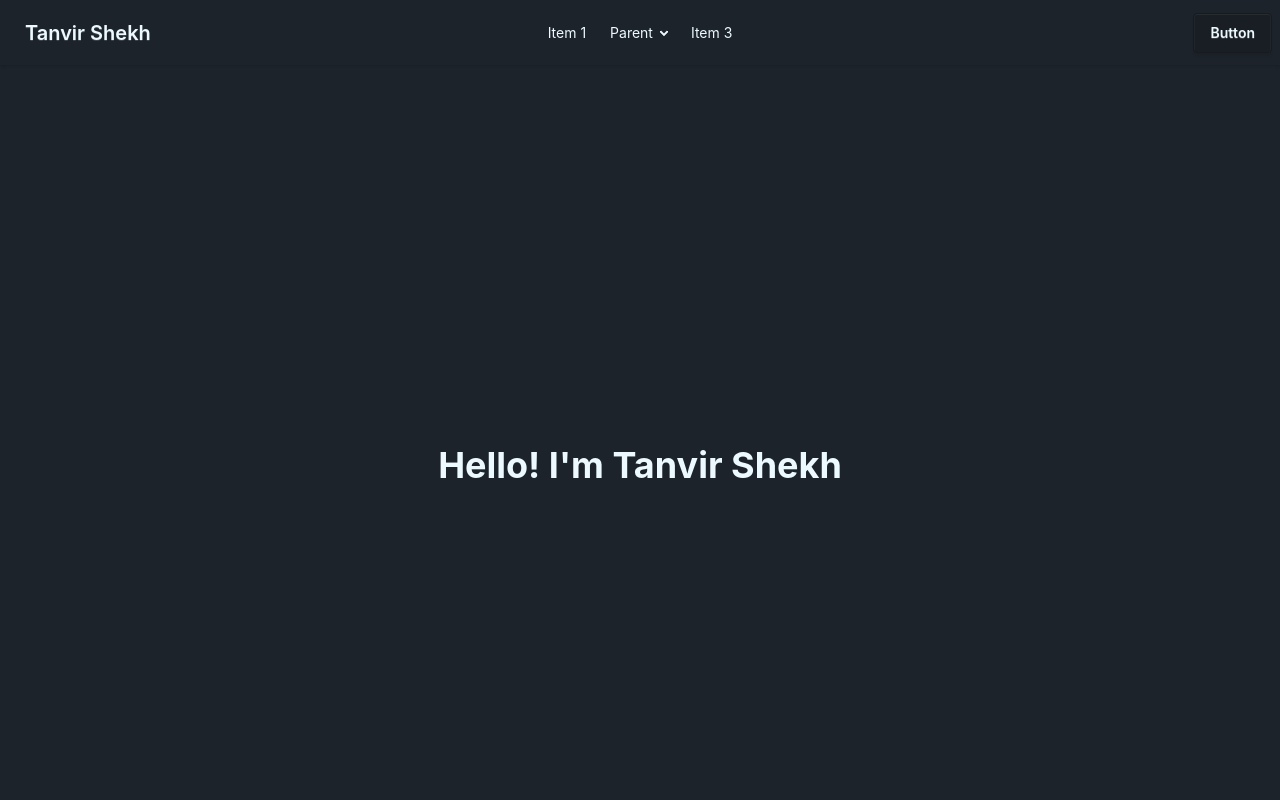
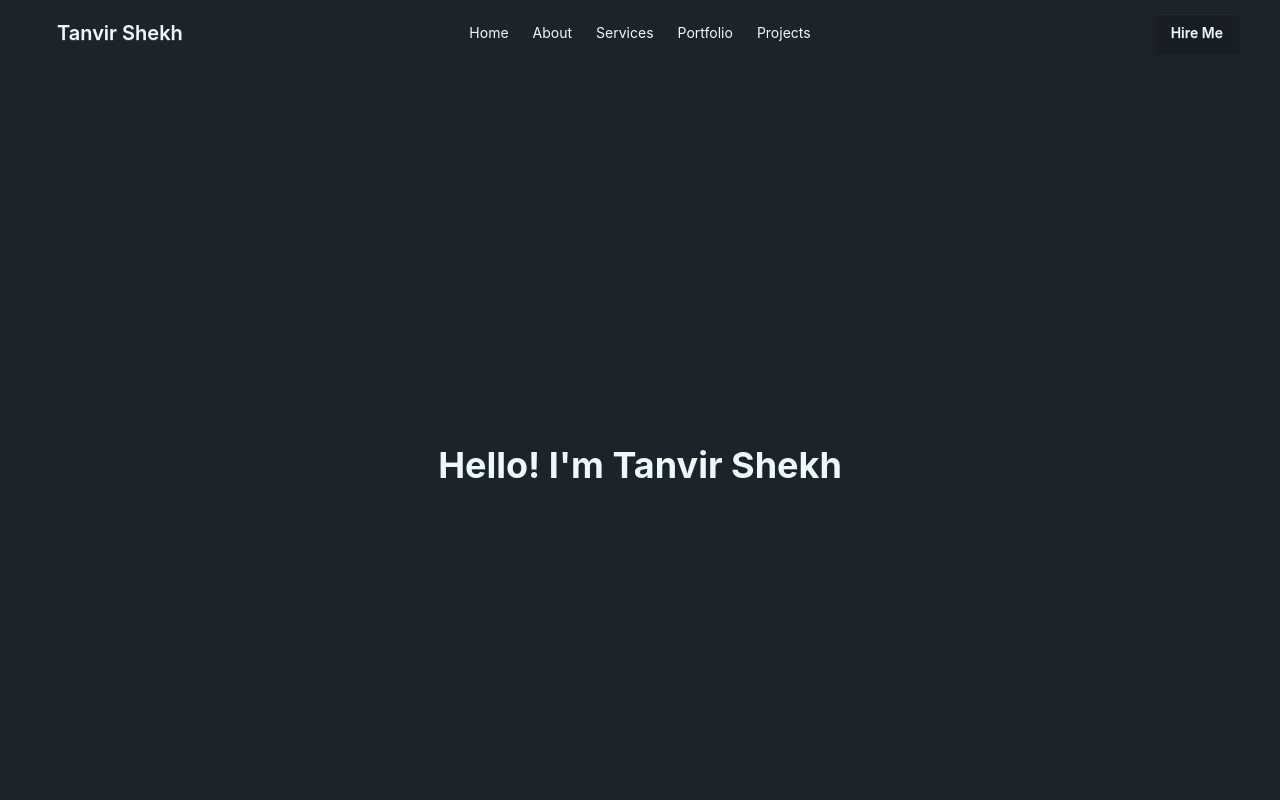
Before and after one commit to tanvirshekh-dev/tanvirshekh-protfolio.dev, a React (Vite) app: page / in a window 1280 px wide. Shown: the top 800 px of the page. Built offline with nearby package versions, Linux system fonts and the light colour scheme.

Commit message:
make header section with responsive

```diff
--- a/src/Components/Navbar/Navbar.jsx
+++ b/src/Components/Navbar/Navbar.jsx
@@ -1,8 +1,29 @@
 import React from "react";
+import { NavLink } from "react-router";
 
 const Navbar = () => {
+
+  const links = (
+    <>
+      <li>
+        <NavLink to={'/'}>Home</NavLink>
+      </li>
+      <li>
+        <NavLink to={'/about'}>About</NavLink>
+      </li>
+      <li>
+        <NavLink to={'/services'}>Services</NavLink>
+      </li>
+      <li>
+        <NavLink to={'/portfolio'}>Portfolio</NavLink>
+      </li>
+      <li>
+        <NavLink to={'/projects'}>Projects</NavLink>
+      </li>
+    </>
+  )
   return (
-    <div className="navbar bg-base-100 shadow-sm">
+    <div className="navbar bg-base-100 shadow-sm md:px-10">
       <div className="navbar-start">
         <div className="dropdown">
           <div tabIndex={0} role="button" className="btn btn-ghost lg:hidden">
@@ -26,52 +47,18 @@ const Navbar = () => {
             tabIndex="-1"
             className="menu menu-sm dropdown-content bg-base-100 rounded-box z-1 mt-3 w-52 p-2 shadow"
           >
-            <li>
-              <a>Item 1</a>
-            </li>
-            <li>
-              <a>Parent</a>
-              <ul className="p-2">
-                <li>
-                  <a>Submenu 1</a>
-                </li>
-                <li>
-                  <a>Submenu 2</a>
-                </li>
-              </ul>
-            </li>
-            <li>
-              <a>Item 3</a>
-            </li>
+            {links}
           </ul>
         </div>
         <a className="btn btn-ghost text-xl">Tanvir Shekh</a>
       </div>
       <div className="navbar-center hidden lg:flex">
         <ul className="menu menu-horizontal px-1">
-          <li>
-            <a>Item 1</a>
-          </li>
-          <li>
-            <details>
-              <summary>Parent</summary>
-              <ul className="p-2 bg-base-100 w-40 z-1">
-                <li>
-                  <a>Submenu 1</a>
-                </li>
-                <li>
-                  <a>Submenu 2</a>
-                </li>
-              </ul>
-            </details>
-          </li>
-          <li>
-            <a>Item 3</a>
-          </li>
+          {links}
         </ul>
       </div>
       <div className="navbar-end">
-        <a className="btn">Button</a>
+        <a className="btn">Hire Me</a>
       </div>
     </div>
   );
--- a/src/Routes/Router.jsx
+++ b/src/Routes/Router.jsx
@@ -12,6 +12,18 @@ const router = createBrowserRouter([
         path: "/",
         Component: HomePage,
       },
+      {
+        path: "/",
+        Component: HomePage,
+      },
+      {
+        path: "/",
+        Component: HomePage,
+      },
+      {
+        path: "/",
+        Component: HomePage,
+      },
     ],
   },
 ]);
```
